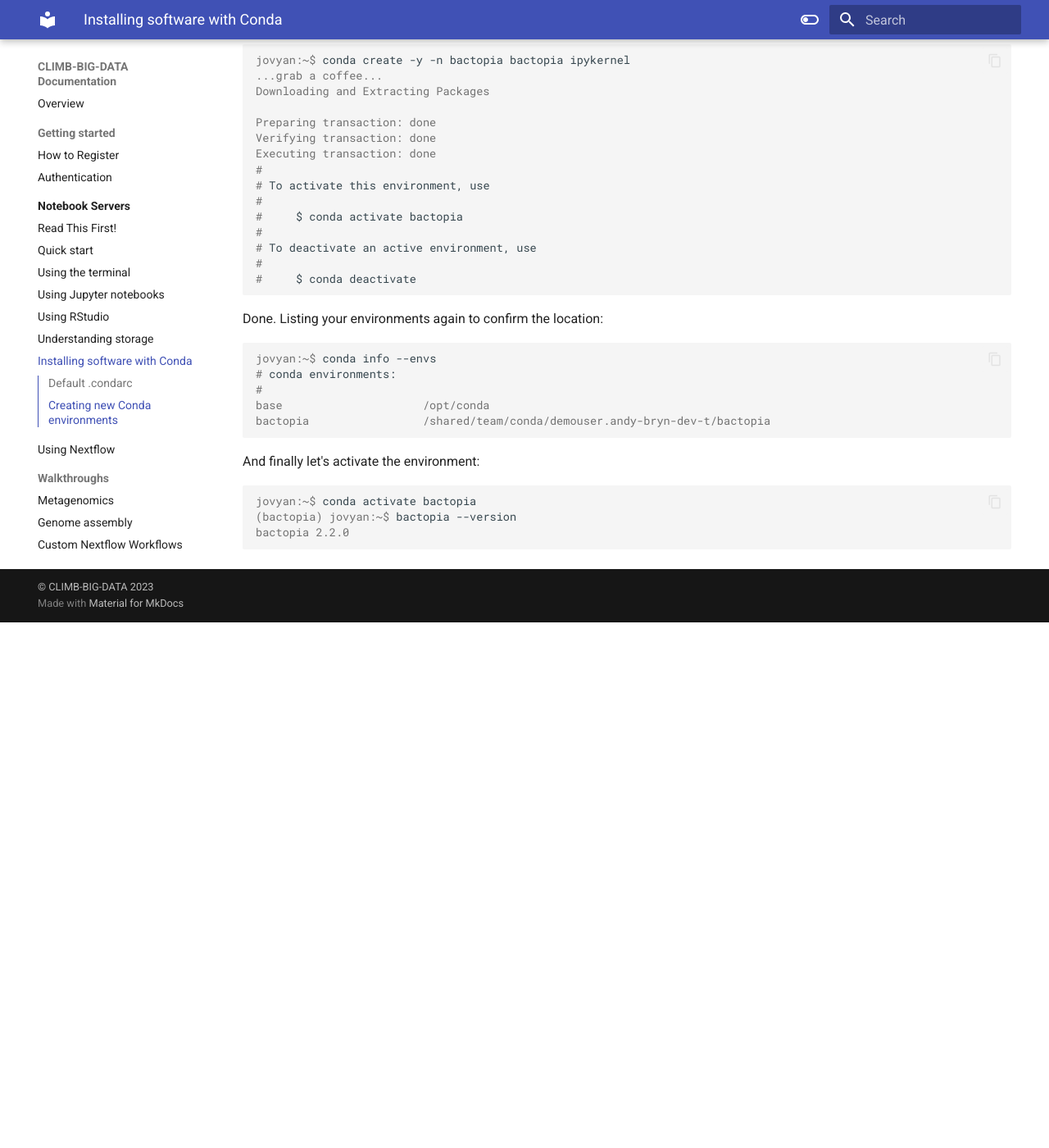
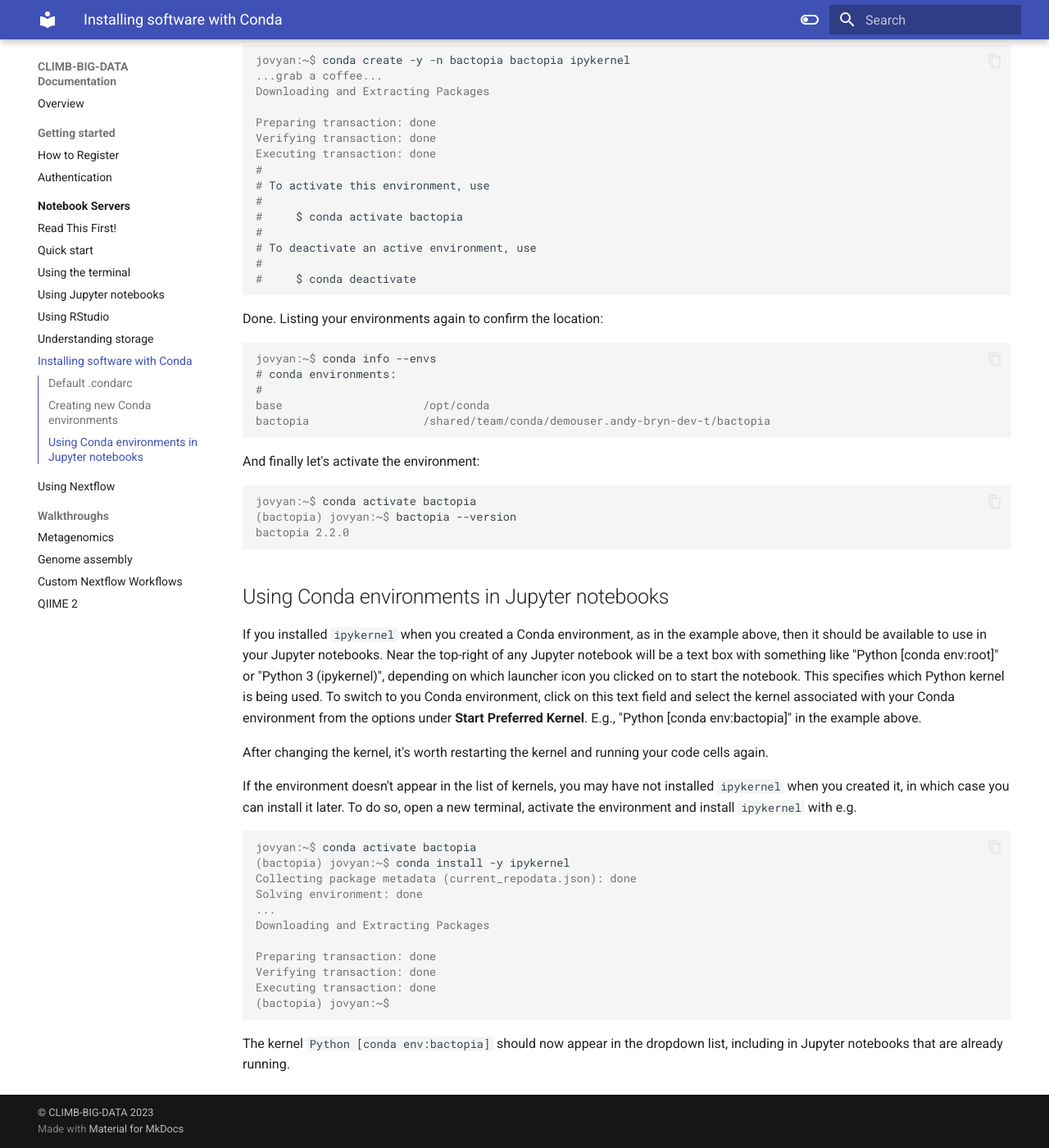
Before and after one commit to MRC-CLIMB/docs, an MkDocs documentation site: the page built from docs/notebook-servers/installing-software-with-conda.md, in a window 1280 px wide and 1400 px high, scrolled down 1396 px. Shown: the whole window at 82% size. Built offline with MkDocs 1.6.1 and Material for MkDocs 9.7.7, drawn with Linux system fonts in a browser that asks for light colours; before the commit the page ends 2155 px from its top, so only the background shows below that.

Commit message:
Basic documentation about using kernels for Conda environments

````diff
--- a/docs/notebook-servers/installing-software-with-conda.md
+++ b/docs/notebook-servers/installing-software-with-conda.md
@@ -79,12 +79,44 @@ base                     /opt/conda
 bactopia                 /shared/team/conda/demouser.andy-bryn-dev-t/bactopia
 ```
 
-
 And finally let's activate the environment:
-
 
 ```console
 jovyan:~$ conda activate bactopia
 (bactopia) jovyan:~$ bactopia --version
 bactopia 2.2.0
 ```
+
+## Using Conda environments in Jupyter notebooks
+
+If you installed `ipykernel` when you created a Conda environment,
+as in the example above, then it should be available to use in your Jupyter notebooks.
+Near the top-right of any Jupyter notebook will be a text box with something like
+"Python [conda env:root]" or "Python 3 (ipykernel)", depending on which launcher
+icon you clicked on to start the notebook.  This specifies which Python kernel is
+being used.  To switch to you Conda environment, click on this text field and
+select the kernel associated with your Conda environment from the options under
+**Start Preferred Kernel**.  E.g., "Python [conda env:bactopia]" in the example above.
+
+After changing the kernel, it's worth restarting the kernel and
+running your code cells again.
+
+If the environment doesn't appear in the list of kernels, you may have not installed
+`ipykernel` when you created it, in which case you can install it later.  To do so,
+open a new terminal, activate the environment and install `ipykernel` with e.g.
+```console
+jovyan:~$ conda activate bactopia
+(bactopia) jovyan:~$ conda install -y ipykernel
+Collecting package metadata (current_repodata.json): done
+Solving environment: done
+...
+Downloading and Extracting Packages
+
+Preparing transaction: done
+Verifying transaction: done
+Executing transaction: done
+(bactopia) jovyan:~$
+```
+The kernel `Python [conda env:bactopia]` should now appear in the
+dropdown list, including in Jupyter notebooks that are already
+running.
````
Also changed, not shown: docs/notebook-servers/using-jupyter.md (+16 -3 lines).
